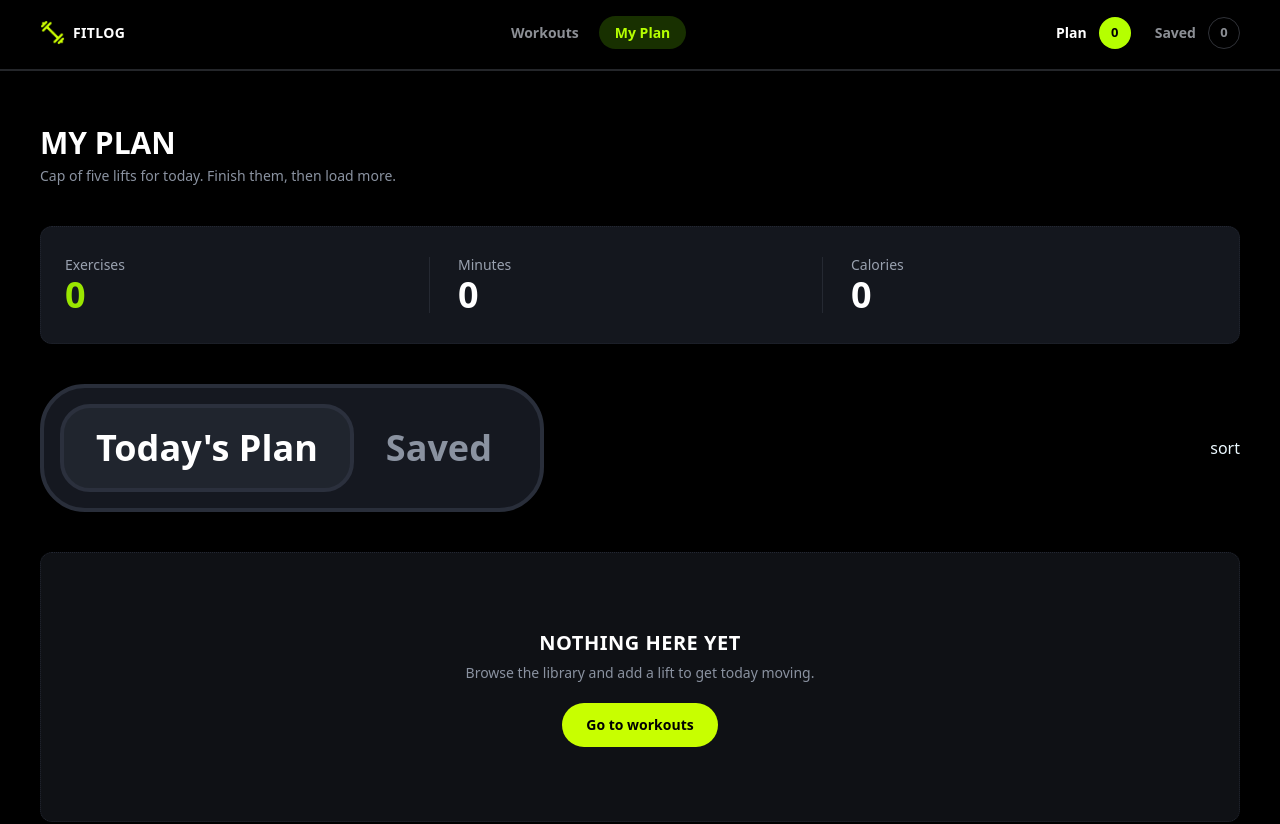
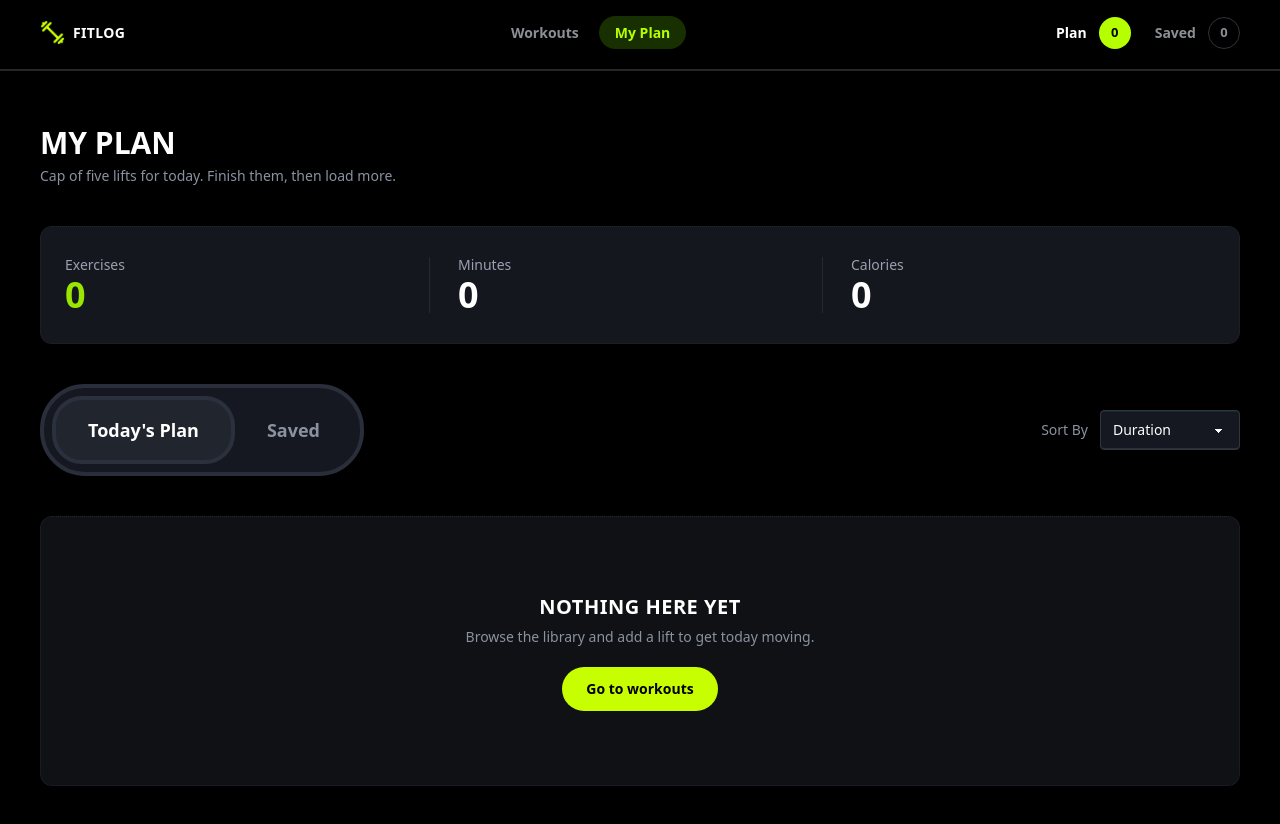
Before and after one commit to Ummahabibahabo/fit-long-next-js-project, a Next.js app: page /my-plan in a window 1280 px wide. Shown: the top 824 px of the page. Built offline with nearby package versions, Linux system fonts and the light colour scheme.

Commit message:
sort commit

```diff
--- a/src/app/my-plan/EmptyPlanState.tsx
+++ b/src/app/my-plan/EmptyPlanState.tsx
@@ -1,20 +1,22 @@
+import Link from "next/link";
+
 const EmptyPlanState = () => {
   return (
-    <div className="bg-[#0F1115] rounded-xl border border-dotted border-[#232732] min-h-[270px] flex flex-col items-center justify-center mt-10">
-      <h2 className="text-white text-[20px] font-bold tracking-wide">
+    <div className="mt-10 flex min-h-[270px] flex-col items-center justify-center rounded-xl border border-dotted border-[#232732] bg-[#0F1115]">
+      <h2 className="text-[20px] font-bold tracking-wide text-white">
         NOTHING HERE YET
       </h2>
 
-      <p className="text-[14px] text-[#8A92A0] mt-1">
+      <p className="mt-1 text-[14px] text-[#8A92A0]">
         Browse the library and add a lift to get today moving.
       </p>
 
-      <button
-        className="mt-5 px-6 py-3 rounded-full bg-[#C8FF00] text-black text-sm font-semibold
-        hover:bg-[#baf000] transition"
+      <Link
+        href="/"
+        className="mt-5 rounded-full bg-[#C8FF00] px-6 py-3 text-sm font-semibold text-black transition hover:bg-[#baf000]"
       >
         Go to workouts
-      </button>
+      </Link>
     </div>
   );
 };
--- a/src/app/my-plan/page.tsx
+++ b/src/app/my-plan/page.tsx
@@ -1,4 +1,5 @@
 "use client";
+
 import PlanSavedDataCard from "@/components/Cards/PlanSavedDataCard";
 import { WorksOutContext } from "@/context/WorksOutProvider";
 import { useContext, useState } from "react";
@@ -8,80 +9,180 @@ const MyPlanPage = () => {
   const { plan, saved } = useContext(WorksOutContext);
 
   const [selected, setSelected] = useState(false);
-  const handleSelectedButton = () => {
-    setSelected(!selected);
+
+  const [sortBy, setSortBy] = useState<"duration" | "calories" | "rating">(
+    "duration",
+  );
+
+  // =========================
+  // SORT FUNCTION
+  // =========================
+  const sortData = (data: typeof plan) => {
+    return [...data].sort((a, b) => {
+      if (sortBy === "duration") {
+        return b.duration - a.duration;
+      }
+
+      if (sortBy === "calories") {
+        return b.caloriesBurned - a.caloriesBurned;
+      }
+
+      if (sortBy === "rating") {
+        return b.rating - a.rating;
+      }
+
+      return 0;
+    });
   };
-  const currentData = selected ? saved : plan;
+
+  // =========================
+  // SORT PLAN & SAVED
+  // =========================
+  const sortedPlan = sortData(plan);
+  const sortedSaved = sortData(saved);
+
+  // =========================
+  // CURRENT DATA
+  // =========================
+  const currentData = selected ? sortedSaved : sortedPlan;
+
+  // =========================
+  // TOTAL MINUTES
+  // =========================
   const totalMinutes = currentData.reduce(
     (total, item) => total + item.duration,
     0,
   );
+
+  // =========================
+  // TOTAL CALORIES
+  // =========================
   const totalCalories = currentData.reduce(
     (total, item) => total + item.caloriesBurned,
     0,
   );
+
   return (
     <div>
+      {/* =========================================
+          PAGE HEADER
+      ========================================= */}
       <h1 className="text-[30px] font-bold text-white">MY PLAN</h1>
+
       <p className="text-[14px] text-[#8A92A0]">
         Cap of five lifts for today. Finish them, then load more.
       </p>
-      <div className="bg-[#14171E] rounded-xl border border-dotted border-[#232732] px-6 py-7 mt-10">
+
+      {/* =========================================
+          STATS CARD
+      ========================================= */}
+      <div className="mt-10 rounded-xl border border-dotted border-[#232732] bg-[#14171E] px-6 py-7">
         <div className="flex items-center justify-between">
           {/* Exercises */}
           <div className="flex-1">
             <p className="text-sm text-gray-400">Exercises</p>
+
             <p className="text-4xl font-bold text-lime-400">
               {currentData.length}
             </p>
           </div>
 
+          {/* Divider */}
           <div className="h-14 w-px bg-[#252932]" />
 
           {/* Minutes */}
           <div className="flex-1 pl-7">
             <p className="text-sm text-gray-400">Minutes</p>
+
             <p className="text-4xl font-bold text-white">{totalMinutes}</p>
           </div>
 
+          {/* Divider */}
           <div className="h-14 w-px bg-[#252932]" />
 
           {/* Calories */}
           <div className="flex-1 pl-7">
             <p className="text-sm text-gray-400">Calories</p>
+
             <p className="text-4xl font-bold text-white">{totalCalories}</p>
           </div>
         </div>
       </div>
 
-      <div className="flex items-center justify-between mt-10">
-        <div className="p-4 rounded-[45px] bg-[#151820] border-4 border-[#292E3A] font-bold text-white">
+      {/* =========================================
+          TABS + SORT
+      ========================================= */}
+      <div className="mt-10 flex items-center justify-between">
+        {/* =====================================
+            TODAY / SAVED TABS
+        ===================================== */}
+        <div className="rounded-[45px] border-4 border-[#292E3A] bg-[#151820] p-2 font-bold text-white">
+          {/* Today's Plan */}
           <button
-            onClick={handleSelectedButton}
+            type="button"
+            onClick={() => setSelected(false)}
             className={
-              selected
-                ? "flex-1 px-8 py-5 text-4xl text-[#8A92A0]"
-                : "flex-1 px-8 py-5 rounded-[30px] bg-[#20252E] border-4 border-[#2B303D] text-4xl"
+              !selected
+                ? "rounded-[30px] border-4 border-[#2B303D] bg-[#20252E] px-8 py-4 text-lg transition-all duration-200"
+                : "rounded-[30px] px-8 py-4 text-lg text-[#8A92A0] transition-all duration-200 hover:text-white"
             }
           >
             Today's Plan
           </button>
 
+          {/* Saved */}
           <button
-            onClick={handleSelectedButton}
+            type="button"
+            onClick={() => setSelected(true)}
             className={
               selected
-                ? "flex-1 px-8 py-5 rounded-[30px] bg-[#20252E] border-4 border-[#2B303D] text-4xl"
-                : "flex-1 px-8 py-5 text-4xl text-[#8A92A0]"
+                ? "rounded-[30px] border-4 border-[#2B303D] bg-[#20252E] px-8 py-4 text-lg transition-all duration-200"
+                : "rounded-[30px] px-8 py-4 text-lg text-[#8A92A0] transition-all duration-200 hover:text-white"
             }
           >
             Saved
           </button>
         </div>
 
-        <h1>sort</h1>
+        {/* =====================================
+            SORT
+        ===================================== */}
+        <div className="flex items-center gap-3">
+          <span className="text-sm font-medium text-[#8A92A0]">Sort By</span>
+
+          <div className="relative">
+            <select
+              value={sortBy}
+              onChange={(e) =>
+                setSortBy(e.target.value as "duration" | "calories" | "rating")
+              }
+              className="
+                select
+                select-success
+                h-10
+                min-w-[140px]
+                border-[#303641]
+                bg-[#151820]
+                text-sm
+                font-medium
+                text-white
+                outline-none
+              "
+            >
+              <option value="duration">Duration</option>
+
+              <option value="calories">Calories</option>
+
+              <option value="rating">Rating</option>
+            </select>
+          </div>
+        </div>
       </div>
-      <div>
+
+      {/* =========================================
+          PLAN / SAVED CARDS
+      ========================================= */}
+      <div className="mt-6">
         {currentData.length === 0 ? (
           <EmptyPlanState />
         ) : (
--- /dev/null
+++ b/src/app/not-found.tsx
@@ -0,0 +1,29 @@
+import Link from "next/link";
+
+const NotFound = () => {
+  return (
+    <div className="flex min-h-[70vh] flex-col items-center justify-center px-4 text-center">
+      <div className="flex h-24 w-24 items-center justify-center rounded-full border border-[#2B303D] bg-[#14171E]">
+        <span className="text-4xl font-bold text-[#C8FF00]">404</span>
+      </div>
+
+      <h1 className="mt-7 text-4xl font-bold tracking-wide text-white">
+        PAGE NOT FOUND
+      </h1>
+
+      <p className="mt-3 max-w-md text-sm leading-6 text-[#8A92A0]">
+        Looks like this workout took a rest day. The page you are looking for
+        does not exist or may have been moved.
+      </p>
+
+      <Link
+        href="/"
+        className="mt-7 rounded-full bg-[#C8FF00] px-6 py-3 text-sm font-semibold text-black transition hover:bg-[#baf000]"
+      >
+        Go to workouts
+      </Link>
+    </div>
+  );
+};
+
+export default NotFound;
--- /dev/null
+++ b/src/app/workOuts/loading.tsx
@@ -0,0 +1,13 @@
+import WorkOutsSkeleton from "@/skeletons/WorkOutsSkeleton";
+
+const Loading = () => {
+  return (
+    <div className="mt-10 grid grid-cols-1 gap-5 md:grid-cols-2 lg:grid-cols-3">
+      {[...Array(12)].map((_, index) => (
+        <WorkOutsSkeleton key={index}></WorkOutsSkeleton>
+      ))}
+    </div>
+  );
+};
+
+export default Loading;
--- a/src/app/workOuts/page.tsx
+++ b/src/app/workOuts/page.tsx
@@ -1,9 +1,12 @@
 import WorksOutCard from "@/components/Cards/WorksOutCard";
 import { LibraryTypes } from "@/components/types";
+import { setTimeout } from "timers/promises";
 
 const getSingleData = async (): Promise<LibraryTypes[]> => {
   const res = await fetch("https://api.abcz.workers.dev/api/fitlog");
+  await setTimeout(4000);
   const data = await res.json();
+
   return data;
 };
 
--- a/src/components/Navbar.tsx
+++ b/src/components/Navbar.tsx
@@ -29,11 +29,13 @@ const Navbar = () => {
           </button>
 
           {/* Logo */}
-          <div className="flex items-center gap-2">
-            <Image src={Logo} alt="Fitlog Logo" width={25} height={25} />
+          <Link href={"/"}>
+            <div className="flex items-center gap-2">
+              <Image src={Logo} alt="Fitlog Logo" width={25} height={25} />
 
-            <span className="font-bold tracking-wide">FITLOG</span>
-          </div>
+              <span className="font-bold tracking-wide">FITLOG</span>
+            </div>
+          </Link>
         </div>
 
         {/* Desktop Navigation */}
--- /dev/null
+++ b/src/skeletons/WorkOutsSkeleton.tsx
@@ -0,0 +1,34 @@
+import React from "react";
+
+const WorkOutsSkeleton = () => {
+  return (
+    <div className="space-y-3 rounded-xl border border-gray-800 bg-[#20242E] shadow-2xl animate-pulse">
+      {/* Image Skeleton */}
+      <div className="h-[380px] w-full rounded-xl bg-[#2B303A]" />
+
+      {/* Content */}
+      <div className="space-y-3 p-4">
+        {/* Muscle Groups */}
+        <div className="flex gap-2">
+          <div className="h-6 w-20 rounded-lg bg-[#343944]" />
+          <div className="h-6 w-24 rounded-lg bg-[#343944]" />
+        </div>
+
+        {/* Workout Name */}
+        <div className="h-5 w-3/4 rounded bg-[#343944]" />
+
+        {/* Equipment */}
+        <div className="h-4 w-1/2 rounded bg-[#343944]" />
+
+        {/* Info */}
+        <div className="flex justify-between">
+          <div className="h-4 w-16 rounded bg-[#343944]" />
+          <div className="h-4 w-20 rounded bg-[#343944]" />
+          <div className="h-4 w-12 rounded bg-[#343944]" />
+        </div>
+      </div>
+    </div>
+  );
+};
+
+export default WorkOutsSkeleton;
```
